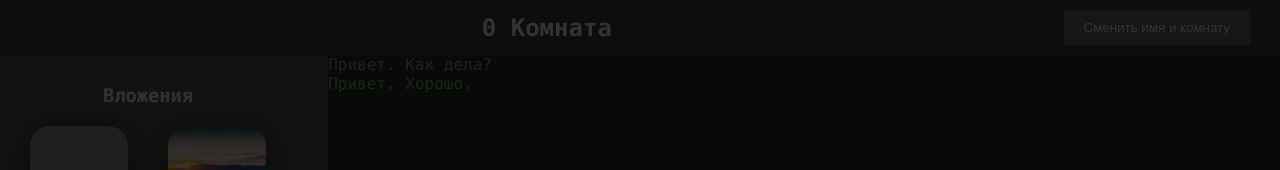
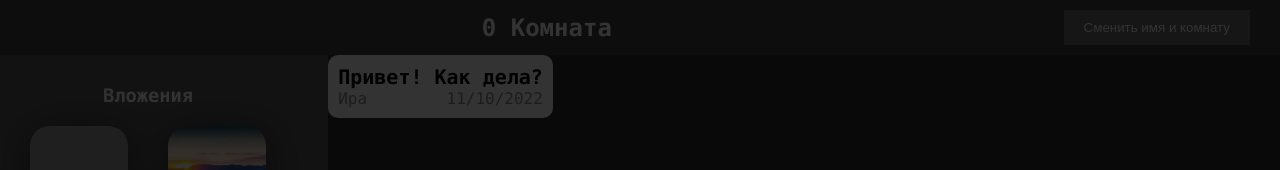
Before and after one commit to DSoftheM/udv-test-task, a React (Create React App) app: page / in a window 1280 px wide. Shown: the top 170 px of the page. Built offline with nearby package versions, Linux system fonts and the light colour scheme; grey boxes are pictures that could not be loaded.

Commit message:
message component

```diff
--- a/src/components/Content/Chat/Chat.scss
+++ b/src/components/Content/Chat/Chat.scss
@@ -2,5 +2,4 @@
     display: flex;
     flex-direction: column;
     width: 100%;
-    color: rgb(111, 199, 111);
 }
--- a/src/components/Content/Chat/Chat.tsx
+++ b/src/components/Content/Chat/Chat.tsx
@@ -1,15 +1,24 @@
 import Input from "./Input/Input";
 import './Chat.scss';
 import Messages from "./Messages/Messages";
+import { IMessage } from "../../../types/message/message.interface";
 
 interface ChatProps {
 
 }
 
 export default function Chat({ }: ChatProps): JSX.Element {
+    const messages: IMessage[] = [
+        {
+            author: 'Ира',
+            date: new Date(),
+            id: 1,
+            text: 'Привет! Как дела?'
+        }
+    ];
     return (
         <main className="chat">
-            <Messages />
+            <Messages messages={messages} />
             <Input />
         </main>
     );
--- /dev/null
+++ b/src/components/Content/Chat/Messages/Message/Message.scss
@@ -0,0 +1,26 @@
+.message-item {
+    padding: 10px;
+    border-radius: 10px;
+    background-color: #fff;
+    display: inline-block;
+    min-width: 200px;
+
+    // .message-item__text
+    &__text {
+        font-weight: 600;
+        font-size: 20px;
+    }
+
+    // .message-item__meta
+    &__meta {
+        color: #8b8b8b;
+        display: flex;
+        justify-content: space-between;
+    }
+
+    // .message-item__author
+    &__author {}
+
+    // .message-item__date
+    &__date {}
+}
--- /dev/null
+++ b/src/components/Content/Chat/Messages/Message/Message.tsx
@@ -0,0 +1,18 @@
+import { IMessage } from '../../../../../types/message/message.interface';
+import './Message.scss';
+
+interface MessageProps {
+    message: IMessage;
+}
+
+export default function Message({ message: { author, date, id, text } }: MessageProps): JSX.Element {
+    return (
+        <li className="message-item">
+            <p className="message-item__text">{text}</p>
+            <div className="message-item__meta">
+                <p className="message-item__author">{author}</p>
+                <p className="message-item__date">{date.toLocaleDateString()}</p>
+            </div>
+        </li>
+    );
+}
--- a/src/components/Content/Chat/Messages/Messages.tsx
+++ b/src/components/Content/Chat/Messages/Messages.tsx
@@ -1,15 +1,18 @@
+import { IMessage } from '../../../../types/message/message.interface';
+import Message from './Message/Message';
 import './Messages.scss';
 
 interface MessagesProps {
-
+    messages: IMessage[];
 }
 
-export default function Messages({ }: MessagesProps): JSX.Element {
+export default function Messages({ messages }: MessagesProps): JSX.Element {
     return (
         <div className="messages">
-            <ul>
-                <li>Привет. Как дела?</li>
-                <li>Привет. Хорошо.</li>
+            <ul className="messages__list">
+                {messages.map(msg =>
+                    <Message message={msg} key={msg.id} />
+                )}
             </ul>
         </div>
     );
--- a/src/data/rooms/rooms.ts
+++ b/src/data/rooms/rooms.ts
@@ -1,4 +1,4 @@
-import { IRoom } from "../../types/room/Room.interface";
+import { IRoom } from "../../types/room/room.interface";
 
 export const rooms: IRoom[] = [
     {
--- a/src/types/redux/roomsState.interface.ts
+++ b/src/types/redux/roomsState.interface.ts
@@ -1,4 +1,4 @@
-import { IRoom } from "../room/Room.interface";
+import { IRoom } from "../room/room.interface";
 
 export interface IRoomState {
     rooms: IRoom[];
--- /dev/null
+++ b/src/types/user/user.interface.ts
@@ -0,0 +1,4 @@
+export interface IUser {
+    name: string;
+    roomId: number;
+}
```
Also changed, not shown: src/types/message/message.interface.ts (added, +8 -0 lines), src/types/redux/userState.interface.ts (+4 -4 lines).
